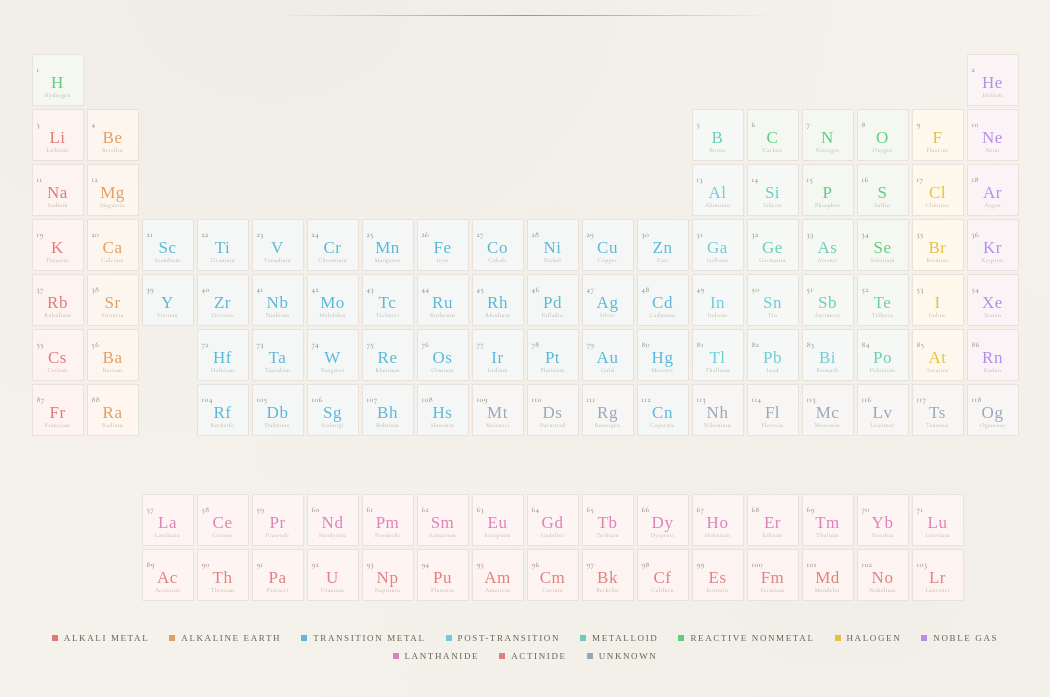
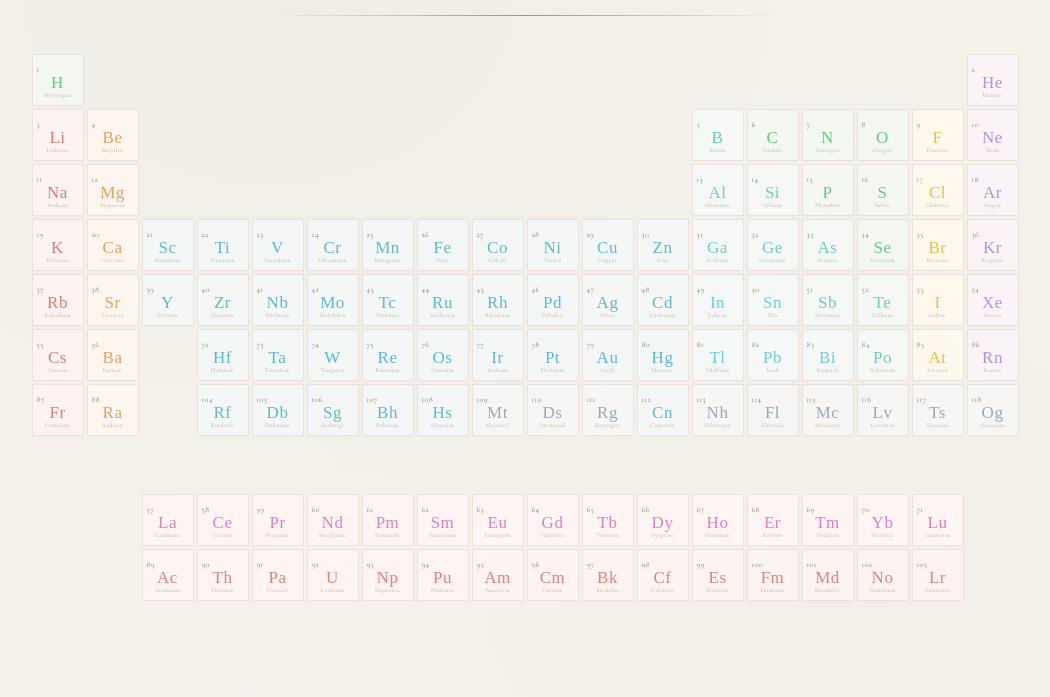
Before and after one commit to bhumitschaudhry/Periodic-Table, a plain HTML site: page index.html in a window 1280 px wide. Shown: the part 93-790 px from the top of the page, without its empty margins (115-1165 px from the left). Drawn offline with nearby package versions, Linux system fonts and the light colour scheme; a web font is replaced by a local one.

Commit message:
Removed the legend

```diff
--- a/index.html
+++ b/index.html
@@ -322,8 +322,6 @@
 <div class="table-wrapper">
   <div class="periodic-table" id="pt"></div>
 </div>
-
-<div class="legend" id="legend"></div>
 
 <div id="atom-panel">
   <div class="panel-symbol" id="p-sym">H</div>
```
